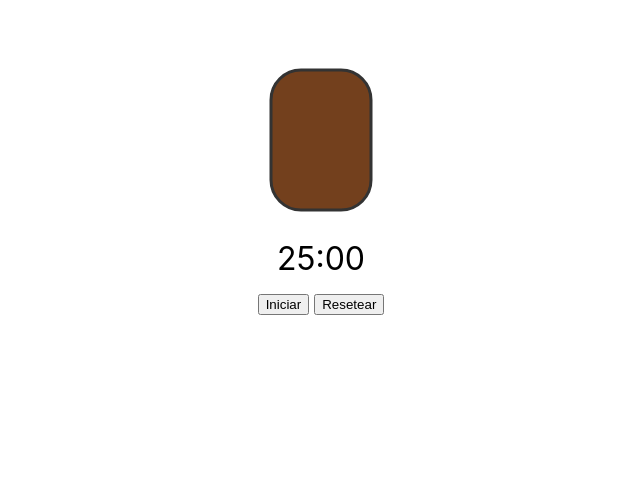
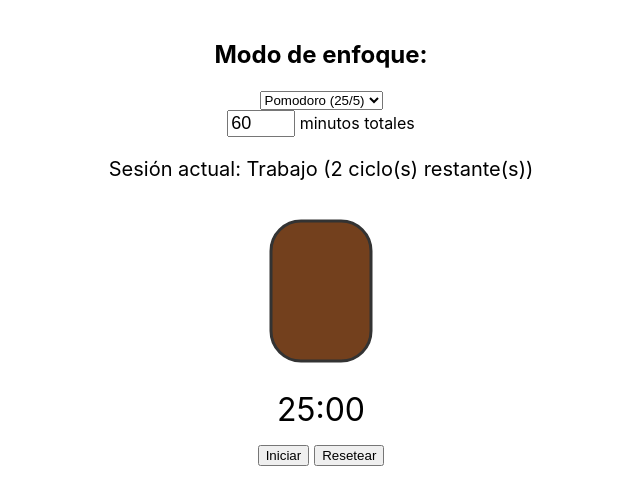
Before and after one commit to AmAsencio/FocusTimer, a React (Create React App) app: page / in a window 1280 px wide. Shown: the top 504 px of the page, without its empty margins (319-959 px from the left). Built offline with nearby package versions, Linux system fonts and the light colour scheme.

Commit message:
Añadido selector de metodología y animación del café según sesión trabajo/descanso

```diff
--- a/src/CoffeeTimer.jsx
+++ b/src/CoffeeTimer.jsx
@@ -1,41 +1,144 @@
-import React, { useState, useRef, useEffect } from "react";
+import React, { useState, useRef, useEffect } from 'react';
 
-export default function CoffeeTimer({ minutes = 25 }) {
+const MODES = [
+    { key: 'pomodoro', label: 'Pomodoro (25/5)', work: 25, break: 5 },
+    { key: 'quick', label: 'Focus rápido', work: null, break: null },
+    { key: 'custom', label: 'Personalizado', work: null, break: null }
+];
+
+export default function CoffeeTimer() {
+    const [mode, setMode] = useState('pomodoro');
+    const [totalMinutes, setTotalMinutes] = useState(60);
+    const [minutes, setMinutes] = useState(25);
+    const [breakMinutes, setBreakMinutes] = useState(5);
+    const [sessionType, setSessionType] = useState('work'); // 'work' o 'break'
     const [secondsLeft, setSecondsLeft] = useState(minutes * 60);
     const [running, setRunning] = useState(false);
+    const [cyclesLeft, setCyclesLeft] = useState(Math.floor(totalMinutes / (25 + 5))); // para Pomodoro
     const interval = useRef();
+
+    useEffect(() => {
+        if (mode === 'pomodoro') {
+            setMinutes(25);
+            setBreakMinutes(5);
+            setCyclesLeft(Math.floor(totalMinutes / (25 + 5)));
+            setSessionType('work');
+            setSecondsLeft(25 * 60);
+        }
+        if (mode === 'quick') {
+            setMinutes(totalMinutes);
+            setSessionType('work');
+            setSecondsLeft(totalMinutes * 60);
+        }
+        if (mode === 'custom') {
+            setSessionType('work');
+            setSecondsLeft(minutes * 60);
+            setCyclesLeft(1);
+        }
+        setRunning(false);
+    }, [mode, totalMinutes, minutes, breakMinutes]);
 
     useEffect(() => {
         if (running && secondsLeft > 0) {
             interval.current = setInterval(() => {
-                setSecondsLeft(s => s - 1);
+                setSecondsLeft((s) => s - 1);
             }, 1000);
             return () => clearInterval(interval.current);
         }
         clearInterval(interval.current);
-    }, [running, secondsLeft]);
+        if (running && secondsLeft === 0) {
+            // Finalizó el ciclo actual
+            if (mode === 'pomodoro' && cyclesLeft > 1) {
+                if (sessionType === 'work') {
+                    // Cambiar a descanso
+                    setSessionType('break');
+                    setSecondsLeft(breakMinutes * 60);
+                } else {
+                    // Cambiar a trabajo, resta ciclo
+                    setSessionType('work');
+                    setCyclesLeft(c => c - 1);
+                    setSecondsLeft(minutes * 60);
+                }
+            } else if (mode === 'pomodoro' && cyclesLeft === 1) {
+                setRunning(false);
+            }
+            else if (mode === 'custom' || mode === 'quick') {
+                setRunning(false);
+            }
+        }
+    }, [running, secondsLeft, sessionType, cyclesLeft, mode, minutes, breakMinutes]);
 
     const reset = () => {
         setRunning(false);
-        setSecondsLeft(minutes * 60);
+        if (mode === 'pomodoro') {
+            setSessionType('work');
+            setCyclesLeft(Math.floor(totalMinutes / (25 + 5)));
+            setSecondsLeft(25 * 60);
+        }
+        else if (mode === 'quick') {
+            setSessionType('work');
+            setSecondsLeft(totalMinutes * 60);
+        }
+        else {
+            setSessionType('work');
+            setSecondsLeft(minutes * 60);
+            setCyclesLeft(1);
+        }
     };
 
-    // Para la animación café:
-    const progress = secondsLeft / (minutes * 60);
+    // animación café
+    const sessionDuration = sessionType === 'work' ? minutes : breakMinutes;
+    const progress = secondsLeft / (sessionDuration * 60);
+    const coffeeLevel =
+        sessionType === 'work'
+            ? progress // vacío durante trabajo
+            : 1 - progress; // llena durante descanso
 
     return (
         <div style={{ textAlign: "center", margin: 40 }}>
+            <h2 style={{ fontWeight: "bold" }}>Modo de enfoque:</h2>
+            <select value={mode} onChange={e => setMode(e.target.value)} disabled={running}>
+                {MODES.map(m => <option key={m.key} value={m.key}>{m.label}</option>)}
+            </select>
+            <br />
+            {(mode !== 'quick') && (
+                <>
+                    <input
+                        type="number"
+                        min={1}
+                        max={240}
+                        value={totalMinutes}
+                        disabled={running}
+                        onChange={e => setTotalMinutes(Number(e.target.value))}
+                        style={{ width: 60, fontSize: 18, marginBottom: 10 }}
+                    /> minutos totales
+                </>
+            )}
+            {(mode === 'custom') && (
+                <>
+                    <br />
+                    Trabajo: <input type="number" min={1} max={120} value={minutes} disabled={running}
+                        onChange={e => setMinutes(Number(e.target.value))} style={{ width: 40 }} /> min
+                    Descanso: <input type="number" min={1} max={120} value={breakMinutes} disabled={running}
+                        onChange={e => setBreakMinutes(Number(e.target.value))} style={{ width: 40 }} /> min
+                </>
+            )}
+            <div style={{ fontSize: 20, margin: 10 }}>
+                Sesión actual: {sessionType === 'work' ? 'Trabajo' : 'Descanso'}
+                {(mode === 'pomodoro') && ` (${cyclesLeft} ciclo(s) restante(s))`}
+            </div>
             <svg viewBox="0 0 120 180" width={120} height={180}>
                 {/* Taza */}
                 <rect x="10" y="30" width="100" height="140" rx="30" fill="#eee" />
                 {/* Café animado */}
                 <rect
                     x="10"
-                    y={30 + (1 - progress) * 140}
+                    y={30 + (1 - coffeeLevel) * 140}
                     width="100"
-                    height={140 * progress}
+                    height={140 * coffeeLevel}
                     rx="30"
-                    fill="#73401d"
+                    fill={sessionType === 'work' ? "#73401d" : "#89cff0"}
+                    style={{ transition: "all 0.3s" }}
                 />
                 {/* Borde taza */}
                 <rect x="10" y="30" width="100" height="140" rx="30" fill="none" stroke="#333" strokeWidth="3" />
```
